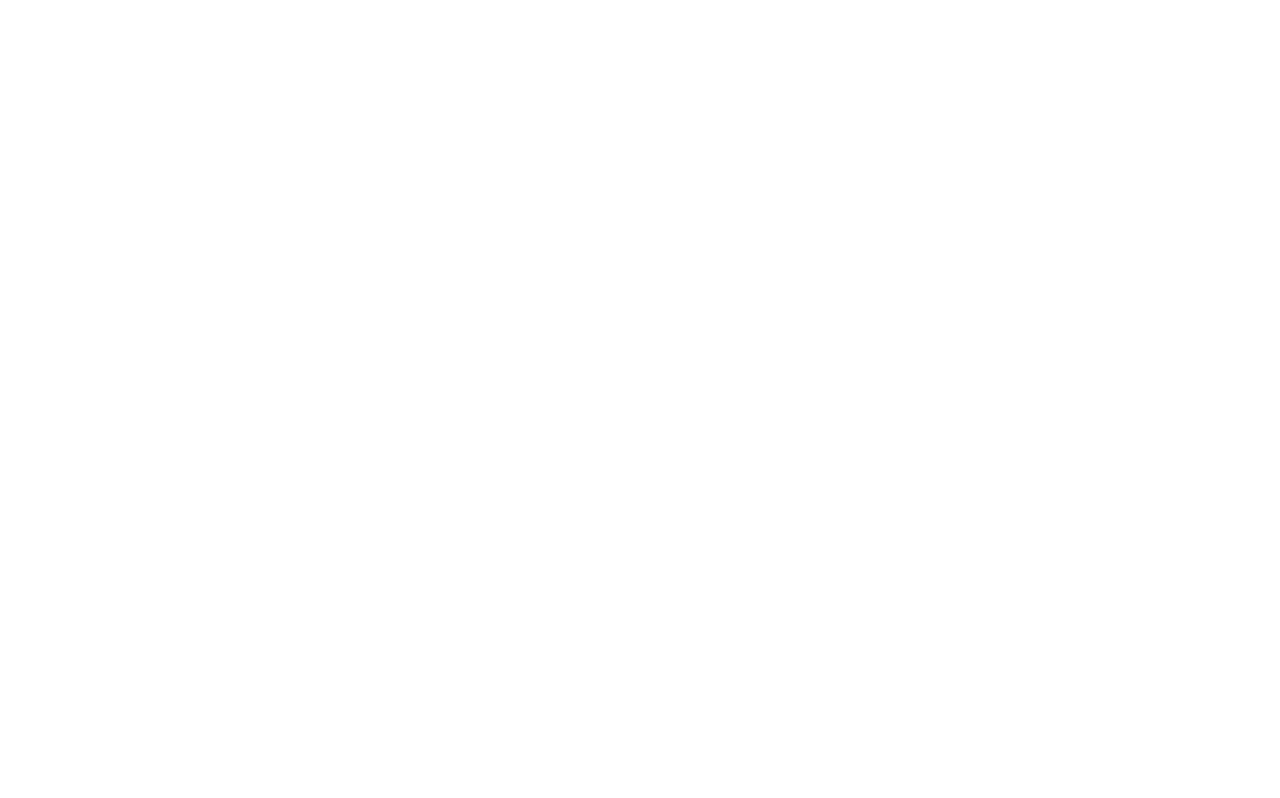
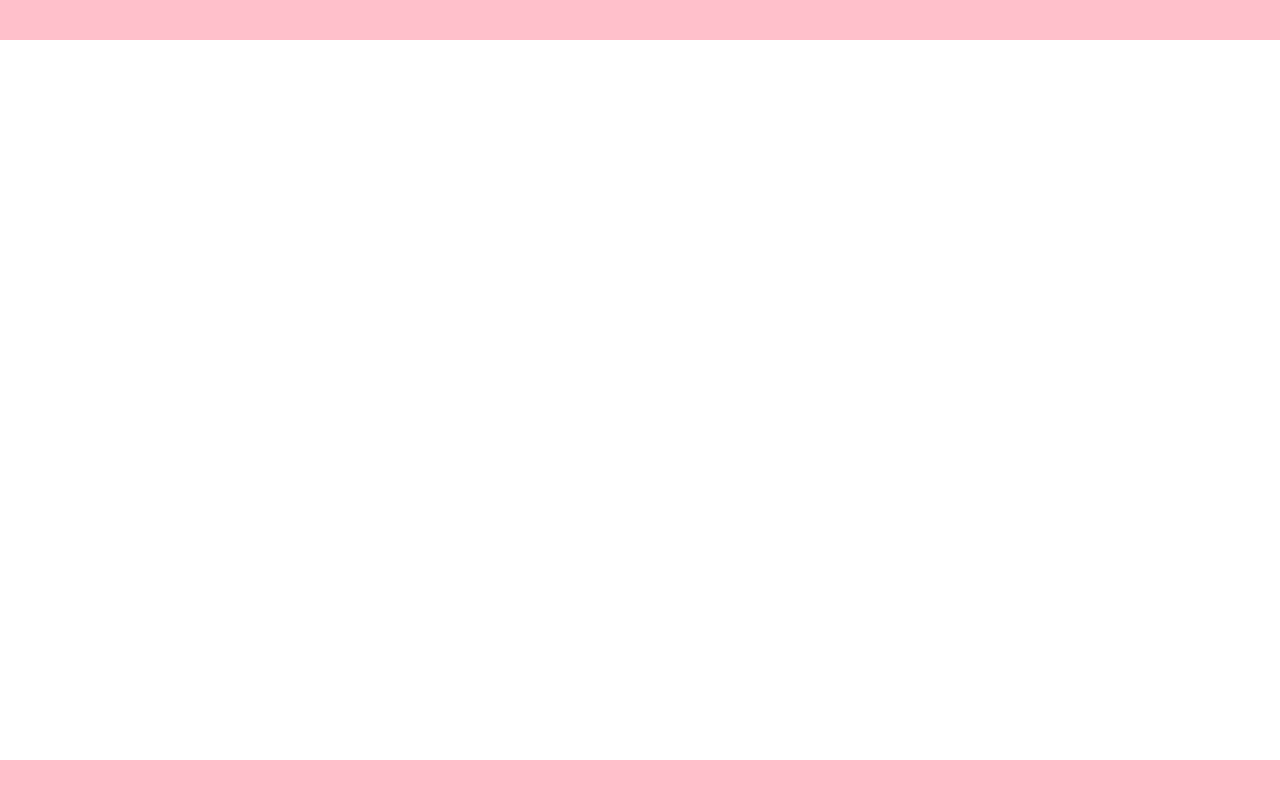
Before and after one commit to ws-git/branch, a plain HTML site: page index.html in a window 1280 px wide. Drawn offline with Linux system fonts and the light colour scheme.

Commit message:
tianjiaba

```diff
--- /dev/null
+++ b/css/style.scss
@@ -0,0 +1,32 @@
+* {
+    padding: 0;
+    margin: 0;
+    list-style: none;
+}
+
+html,
+body,
+.wrap {
+    width: 100%;
+    height: 100%;
+    overflow: hidden;
+}
+
+.wrap {
+    display: flex;
+    flex-direction: column;
+    header {
+        width: 100%;
+        height: 40px;
+        background: pink;
+    }
+    main {
+        width: 100%;
+        flex: 1;
+    }
+    footer {
+        width: 100%;
+        height: 40px;
+        background: pink;
+    }
+}
--- a/index.html
+++ b/index.html
@@ -6,6 +6,7 @@
     <meta name="viewport" content="width=device-width, initial-scale=1.0">
     <meta http-equiv="X-UA-Compatible" content="ie=edge">
     <title>Document</title>
+    <link rel="stylesheet" href="css/style.css">
 </head>
 
 <body>
```
Also changed, not shown: css/style.css (added), css/style.min.css (added).
